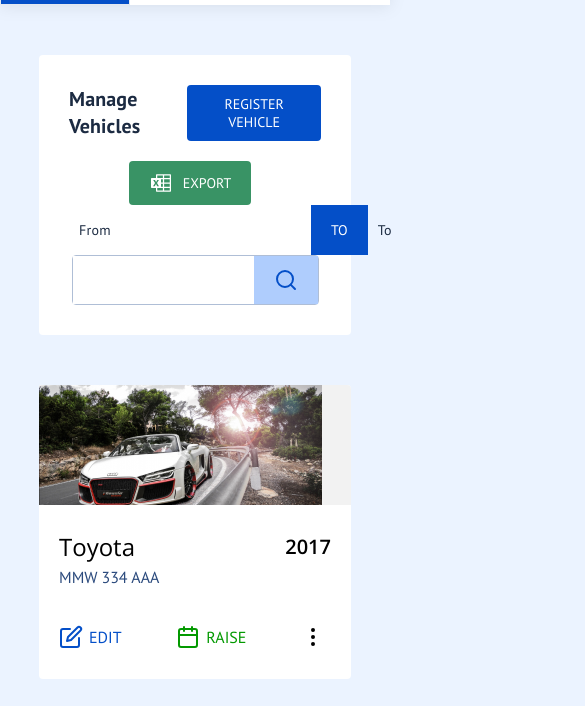
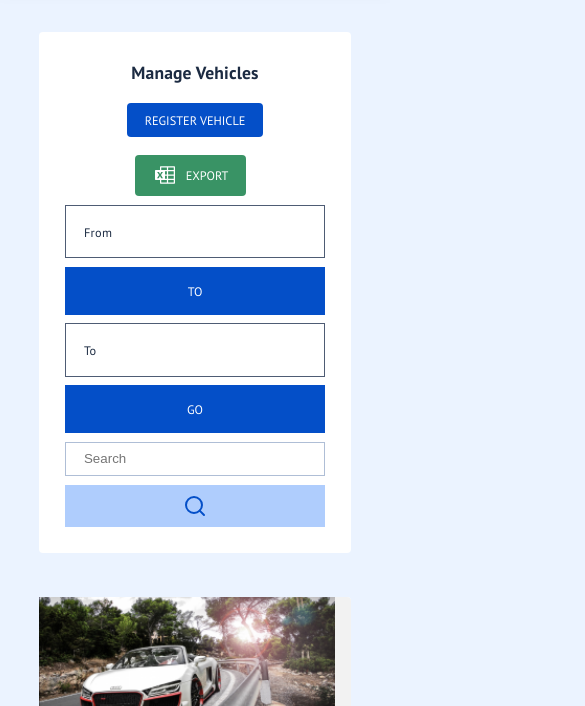
Before and after one commit to abdulsalamcodes/autociti, a plain HTML site: page manage-vehicle.html in a window 390 px wide. Shown: the part 279-985 px from the top of the page, 585 px wide, since content can reach past the window. Drawn offline with nearby package versions, Linux system fonts and the light colour scheme.

Commit message:
wrapping up...

```diff
--- a/assets/index.css
+++ b/assets/index.css
@@ -104,8 +104,6 @@ body {
     flex-wrap: wrap;
 }
 
-
-
 .nav_item {
     flex: 1;
 }
@@ -139,8 +137,7 @@ body {
     fill: var(--deep-blue);
 }
 
-.nav_link:hover.nav_link::after,
-.nav_link.active.nav_link::after {
+.nav_link:hover.nav_link::after, .nav_link.active.nav_link::after {
     width: 100%;
     animation: elongate .3s linear;
 }
@@ -271,13 +268,10 @@ body {
 @media (max-width: 500px) {
     .grid_items {
         grid-template-columns: 1fr;
-
     }
-
     .primary_nav {
         padding: 1rem 2rem;
     }
-
     .d-flex {
         flex-direction: column;
         flex-wrap: wrap;
@@ -358,7 +352,7 @@ body {
 
 .product_card img {
     max-width: 100%;
-    /* width: 100%; */
+    width: 95%;
     object-fit: cover;
     height: 120px;
     /* width: 100%; */
@@ -442,20 +436,6 @@ input:focus {
     border: 1px solid #4E5C74;
 }
 
-
-@media (max-width: 500px) {
-    .input_with_btn {
-        border: none;
-    }
-    .input_with_btn > *
-    .input_with_btn .input {
-        border: 1px solid #4E5C74;
-        margin-bottom: 1rem;
-    }
-}
-
-
-
 .search_holder {
     border: 1px solid #AFBED6;
     box-sizing: border-box;
@@ -466,9 +446,56 @@ input:focus {
 .search_input {
     height: 100%;
     border: none;
+    background-color: transparent;
+    padding: 1rem 2rem;
 }
 
 .btn-fade-blue {
     background: #AFCDFD;
     color: var(--deep-blue);
 }
+
+@media (max-width: 500px) {
+    html {
+        font-size: 55%;
+    }
+    .d-flex {
+        flex-direction: column;
+        width: 100%;
+    }
+    .header_flex  {
+        flex-direction: column;
+        width: 100%;
+    }
+    .title {
+        margin-bottom: 2rem;
+    }
+    .input_with_btn {
+        border: none;
+        margin-top: 1rem;
+        min-height: max-content;
+        height: 100%;
+        margin-right: 0;
+    }
+    .input_with_btn>* {
+        width: 100%;
+        margin-bottom: 1rem;
+        padding: 2rem;
+    }
+    .input_with_btn .input {
+        border: 1px solid #4E5C74;
+        margin-bottom: 1rem;
+    }
+    .search_holder {
+        border: none;
+        height: 100%;
+        flex-direction: column;
+    }
+    .search_holder > * {
+        width: 100%;
+    }
+    .search_input {
+        border: 1px solid #AFBED6;
+        margin-bottom: 1rem;
+    }
+}
--- a/manage-vehicle.html
+++ b/manage-vehicle.html
@@ -97,7 +97,7 @@
 
     <div class="container">
         <header class="card section-gap header">
-            <div class="space_item">
+            <div class="space_item header_flex">
                 <h4 class="title">Manage Vehicles</h4>
                 <button class="btn btn-blue rounded">register vehicle</button>
             </div>
@@ -109,11 +109,11 @@
                         <input type="text" name="" placeholder="From" class="input" id="">
                         <span class="btn btn-blue">To</span>
                         <input type="text" name="" placeholder="To"  class="input" id="">
-                        <span class="btn btn-blue">To</span>
+                        <span class="btn btn-blue">Go</span>
                     </div>
 
                     <div class="d-flex search_holder">
-                        <input type="text" name="" class="search_input" id="">
+                        <input type="text" name="" class="search_input" placeholder="Search" id="">
                         <button type="submit" class="btn btn-fade-blue"><i data-feather="search"></i></button>
                     </div>
                 </form>
```
